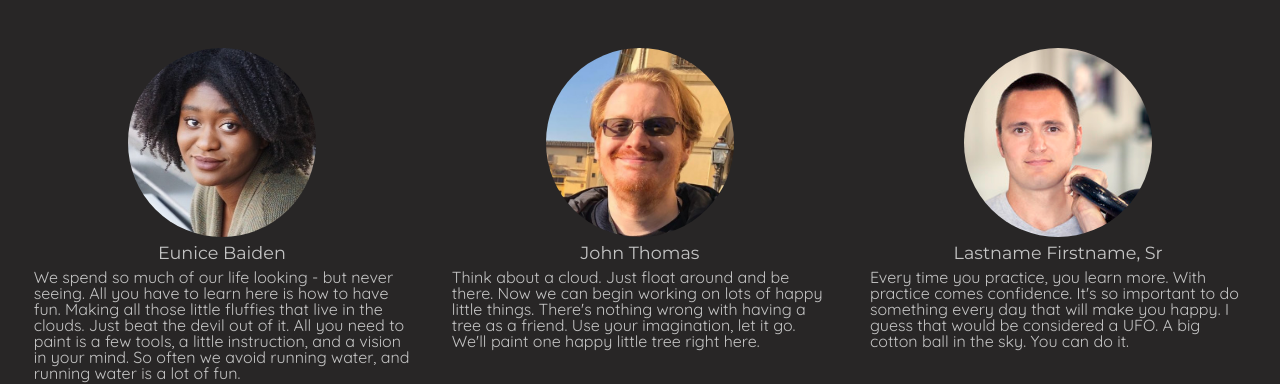
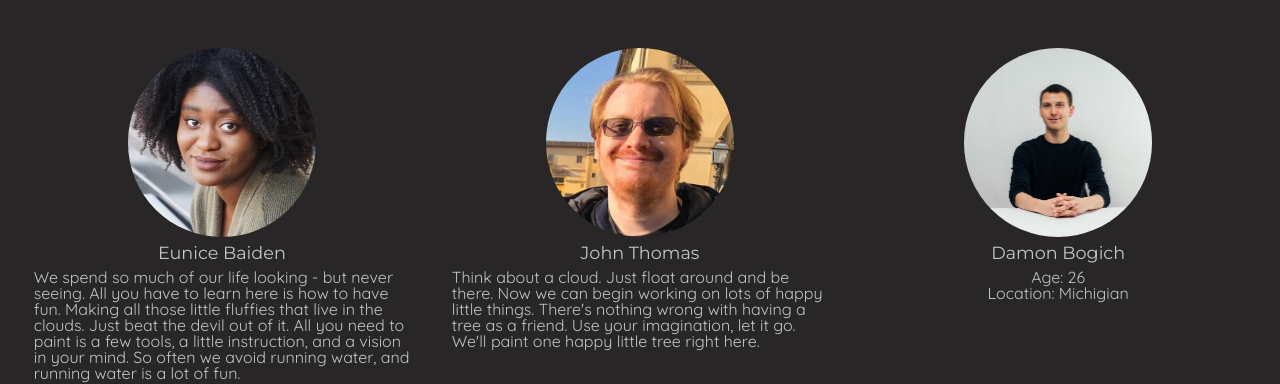
Before and after one commit to anywhere-fitness-ii/Marketing-Page, a plain HTML site: page about.html in a window 1280 px wide. Shown: the part 445-829 px from the top of the page. Drawn offline with Linux system fonts and the light colour scheme.

Commit message:
added damon

```diff
--- a/about.html
+++ b/about.html
@@ -53,11 +53,12 @@
         </p>
     </div>
     <div class="dev">
-        <img src="img/trainer.png">
+        <img src="img/about/Damon_Bogich.jpg">
 
-        <h2>Lastname Firstname, Sr</h2>
-        <p>
-            Every time you practice, you learn more. With practice comes confidence. It's so important to do something every day that will make you happy. I guess that would be considered a UFO. A big cotton ball in the sky. You can do it.
+        <h2>Damon Bogich</h2>
+        <p class="aboutUnique">
+            Age: 26<br>
+            Location: Michigian
         </p>
     </div>
 </section>
--- a/less/home-page.less
+++ b/less/home-page.less
@@ -118,7 +118,8 @@ body {
     margin: 3% 2%;
     display: flex;
     justify-content: space-between;
-
+    text-align: center;
+    padding: 0 3%;
     @media @mobile {
       flex-direction: column;
       justify-content: center;
@@ -127,21 +128,23 @@ body {
     h4 {
       font-size: 1.2rem;
       width: 100%;
-      text-align: justify;
       margin-bottom: 2%;
       @media @mobile {
         margin: 4% auto 2% auto;
       }
+
     }
     p {
       font-size: 1rem;
       width: 90%;
       font-family: @secondFont;
-      text-align: justify;
+      text-align: center;
       @media @mobile {
         margin-top: 1%;
       }
+
     }
+
   }
 }
 .fourthSection {
@@ -194,6 +197,7 @@ body {
   padding: 2% 1%;
   color: @lightgrey;
   background-color: @darkclay;
+
   img {
     border-radius: 50%;
     max-width: 50%;
@@ -223,5 +227,9 @@ body {
     @media @mobile {
       width: 90%;
     }
+    .aboutUnique {
+      text-align: center;
+    }
+
   }
 }
```
Also changed, not shown: css/index.css, img/about/Damon_Bogich.jpg (added).
